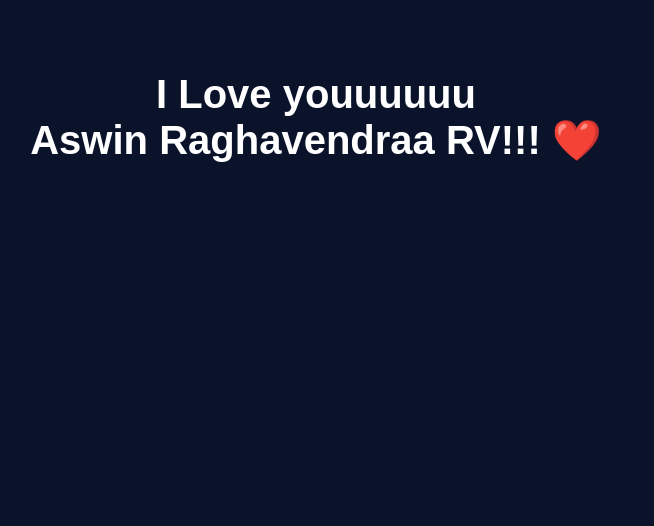
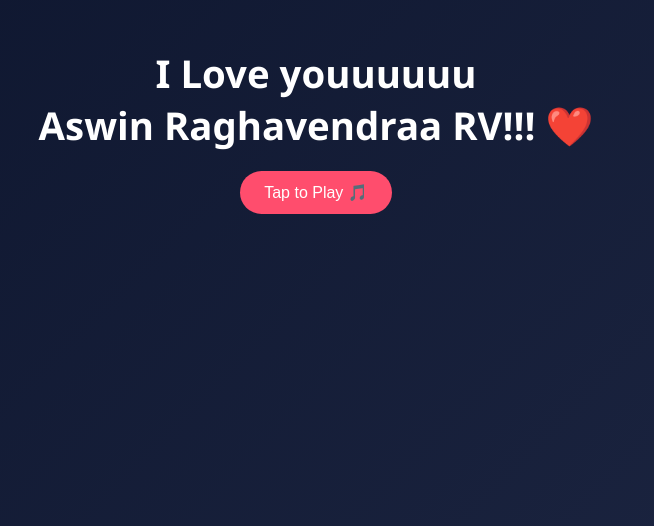
Before and after one commit to Pushkala22-raha/note-preview, a plain HTML site: page index.html in a window 1280 px wide. Shown: the part 290-816 px from the top of the page, without its empty margins (324-978 px from the left). Drawn offline with Linux system fonts and the light colour scheme.

Commit message:
Update index.html

```diff
--- a/index.html
+++ b/index.html
@@ -5,27 +5,51 @@
 <title>Preview</title>
 <style>
 body{
-  background:#0b132b;
+  background: linear-gradient(135deg,#0b132b,#1c2541);
   color:white;
-  font-family:Arial, sans-serif;
+  font-family: 'Segoe UI', sans-serif;
   display:flex;
   justify-content:center;
   align-items:center;
   height:100vh;
   text-align:center;
 }
-h1{font-size:2.5em;}
+h1{
+  font-size:2.4em;
+  margin-bottom:20px;
+}
+button{
+  background:#ff4d6d;
+  border:none;
+  padding:12px 24px;
+  color:white;
+  font-size:16px;
+  border-radius:30px;
+  cursor:pointer;
+}
 </style>
 </head>
 <body>
 
 <div>
-  <h1>I Love youuuuuu<br>Aswin Raghavendraa RV!!! ❤️</h1>
+  <h1>
+    I Love youuuuuu<br>
+    Aswin Raghavendraa RV!!! ❤️
+  </h1>
 
-  <audio autoplay loop>
-    <source src="https://www.soundhelix.com/examples/mp3/SoundHelix-Song-1.mp3" type="audio/mpeg">
-  </audio>
+  <button onclick="playMusic()">Tap to Play 🎵</button>
 </div>
+
+<audio id="bgm" loop preload="auto">
+  <source src="adhento-bgm.mp3" type="audio/mpeg">
+</audio>
+
+<script>
+function playMusic(){
+  const audio = document.getElementById("bgm");
+  audio.play();
+}
+</script>
 
 </body>
 </html>
```
